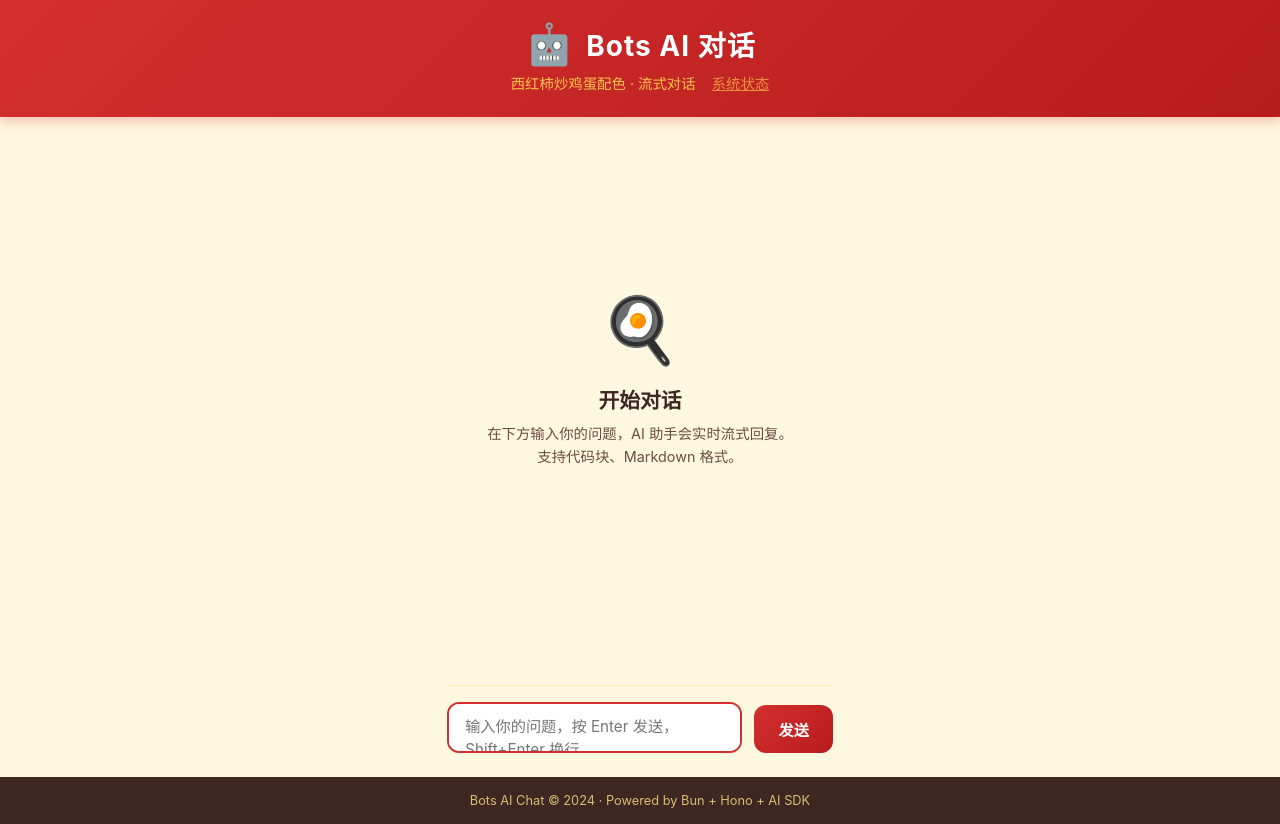
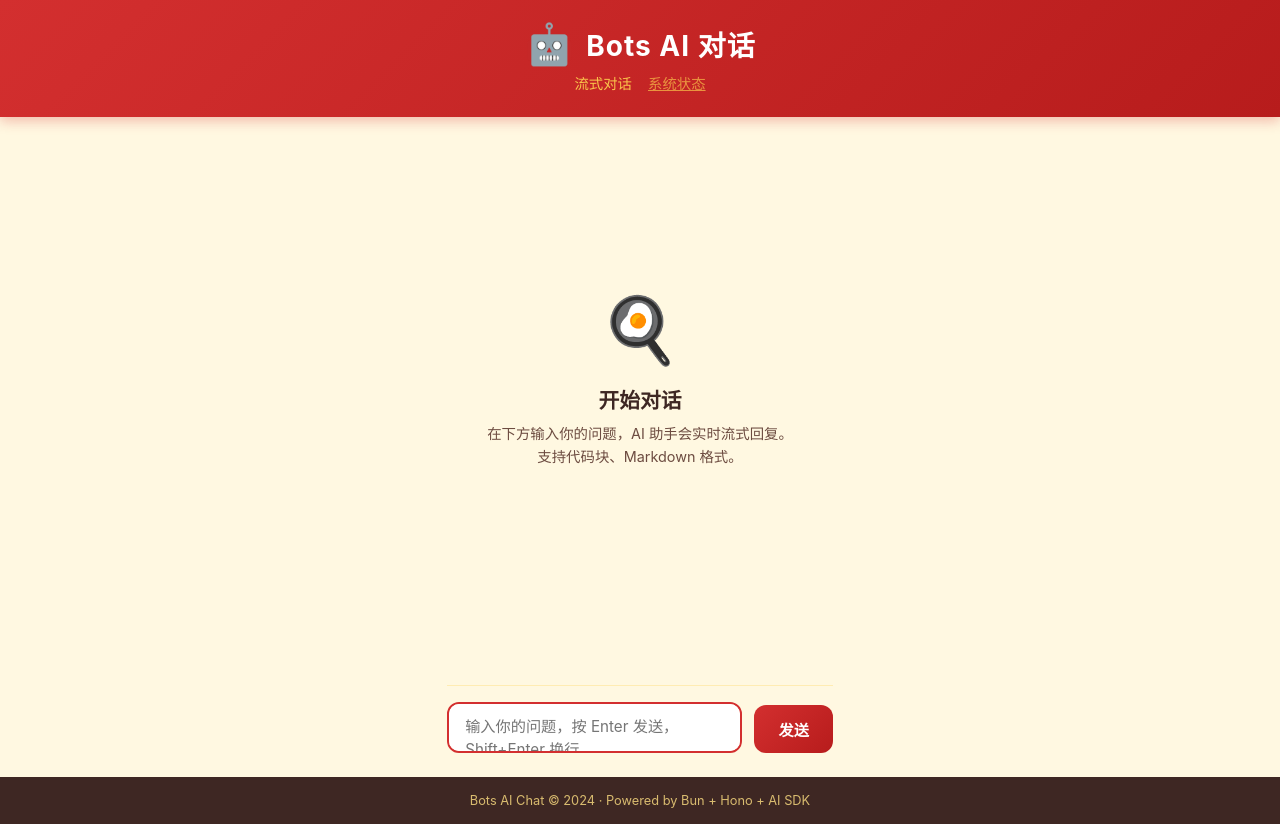
Before and after one commit to wolfgang-jw/winbots, a website: page public/index.html in a window 1280 px wide. Drawn offline with Linux system fonts and the light colour scheme.

Commit message:
iterate v0.0.1 R1

```diff
--- a/public/index.html
+++ b/public/index.html
@@ -21,7 +21,7 @@
                     <h1 class="header__title">Bots AI 对话</h1>
                 </div>
                 <p class="header__subtitle">
-                    西红柿炒鸡蛋配色 · 流式对话
+                    流式对话
                     <span style="margin-left:12px;opacity:0.7;">
                         <a href="status.html" style="color:inherit;text-decoration:underline;">系统状态</a>
                     </span>
```
Also changed, not shown: public/status.html (+1 -1 lines).
